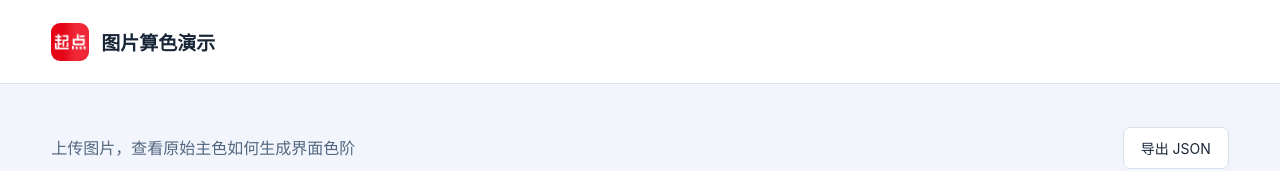
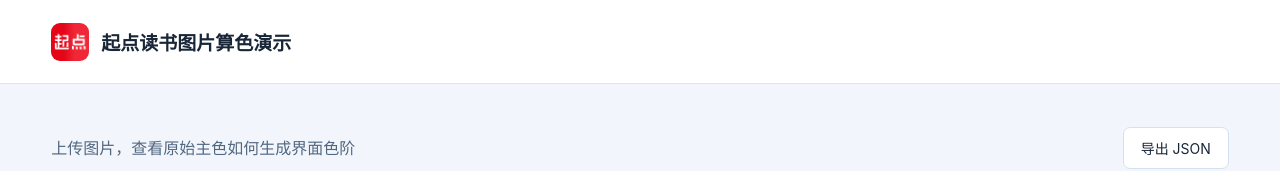
Before and after one commit to yannisheepzhang/fantasycolor, a plain HTML site: page index.html in a window 1280 px wide. Shown: the top 171 px of the page. Drawn offline with Linux system fonts and the light colour scheme.

Commit message:
Use full Qidian demo title

```diff
--- a/index.html
+++ b/index.html
@@ -1,5 +1,5 @@
-<!doctype html><html lang="zh-CN"><head><meta charset="UTF-8"><meta name="viewport" content="width=device-width,initial-scale=1"><title>图片算色演示</title><link rel="stylesheet" href="style.css"></head><body>
-<header><a class="brand" href="./"><img class="brand-icon" src="assets/qidian-logo.jpg" alt="起点"> 图片算色演示</a></header>
+<!doctype html><html lang="zh-CN"><head><meta charset="UTF-8"><meta name="viewport" content="width=device-width,initial-scale=1"><title>起点读书图片算色演示</title><link rel="stylesheet" href="style.css"></head><body>
+<header><a class="brand" href="./"><img class="brand-icon" src="assets/qidian-logo.jpg" alt="起点"> 起点读书图片算色演示</a></header>
 <main><div class="heading"><div><p>上传图片，查看原始主色如何生成界面色阶</p></div><button id="export">导出 JSON</button></div>
 <div class="workspace"><aside><section class="panel"><div class="section-title"><h2>图片与主色</h2></div><label class="drop" id="drop"><input type="file" id="file" accept="image/png,image/jpeg,image/webp,image/gif"><div id="cover"><img id="example-image" src="assets/example-cover.png" alt="《玄鉴仙族》示例封面"></div><b>点击选择、拖入或粘贴图片</b><span>⌘V / Ctrl+V · PNG / JPG / WebP / GIF · 最大 20 MB</span></label><div id="status" role="status"></div><div class="section-title original-heading"><h3>原始主色</h3><span id="origin" hidden>示例</span></div><div class="original"><div id="original-swatch"></div><div><strong id="hex"></strong><span id="hsl"></span><span id="rgb"></span></div></div><div id="candidates"></div><div class="manual"><label for="color">手动试色</label><input type="color" id="color" value="#367d78"><input id="hex-input" aria-label="输入HEX颜色" value="#367D78" maxlength="7"></div><p class="hint">取色采用 RGB 量化直方图：缩放至最长边 160px，选占比最高色桶的均值。可点击候选色重算；不额外过滤黑白色。</p></section><section class="panel notes"><h3>本次命中规则</h3><strong id="group"></strong><p>H 保持不变；S 按各档阈值处理；L 替换为固定值。</p><p>低饱和度 S ≤ 5 时，按原值 +6。</p><details><summary>边界与原表特殊值</summary><p>分组使用四舍五入后的整数 H。H=0° 等同 360°，归中明度。实际输出保留原始 H 精度。</p><p>ColorFont Light 700 的高明度分支，原表写明 S≥40 时换算为45，本 Demo 原样执行。</p><p>附件未提供取色算法及额外映射公式；这里的取色为可复现 Demo 算法，Light / Dark 映射按两张表生成。</p></details></section></aside>
 <div class="results"><section class="panel"><div class="section-title"><h2>计算后的色阶</h2><span class="tag">30 个颜色 Token</span></div><div id="palettes"></div></section>
```
Also changed, not shown: 1 other file.
